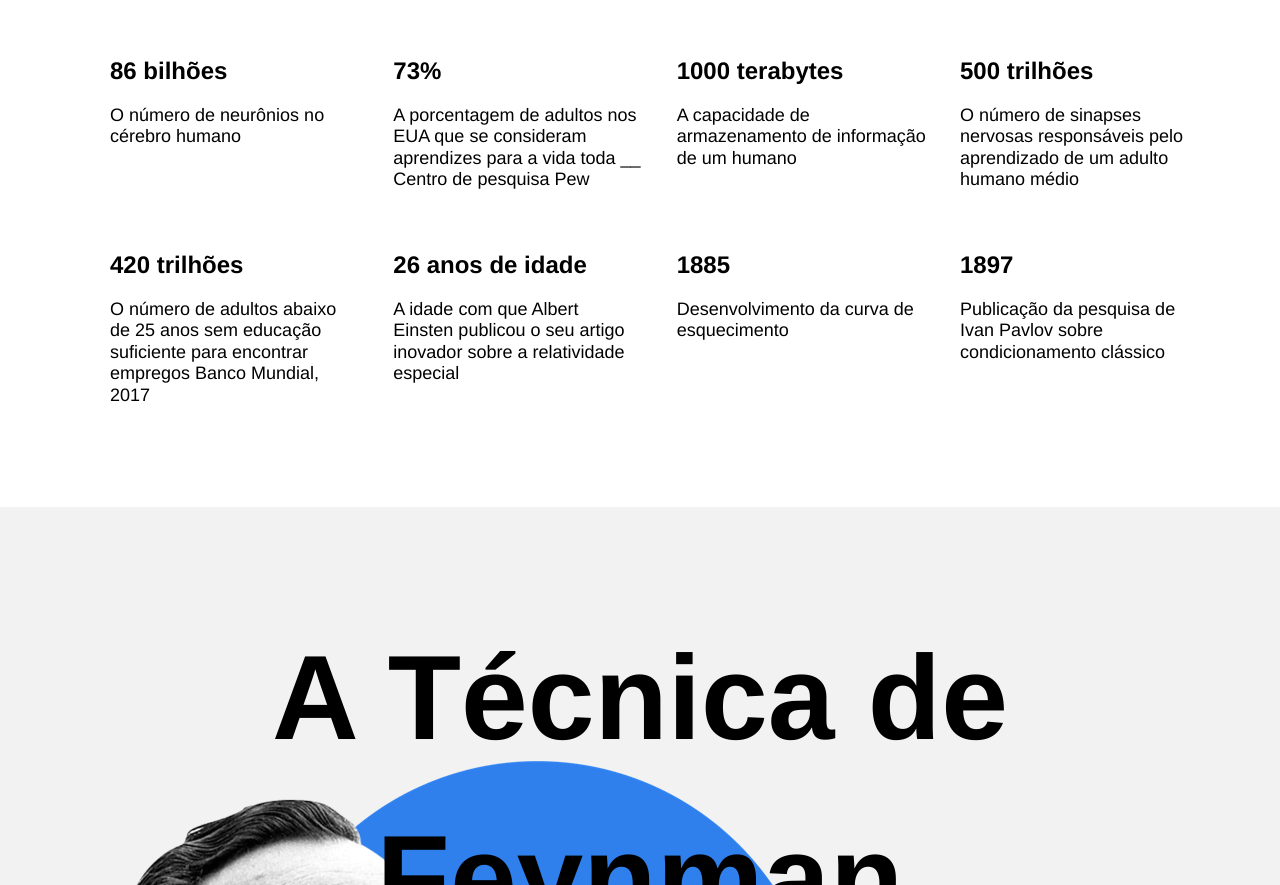
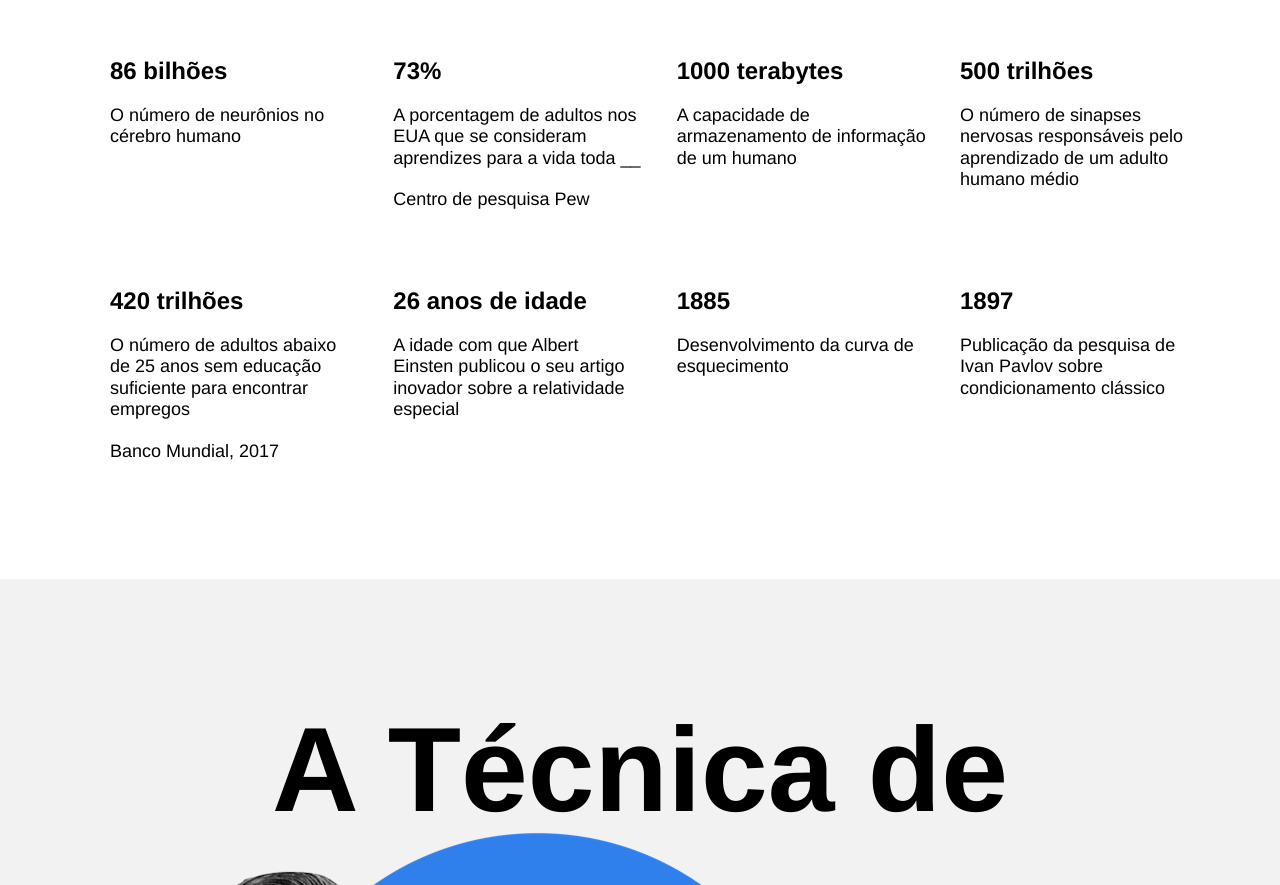
Before and after one commit to gabrielSantillo/web_project_1_ptbr, a plain HTML site: page index.html in a window 1280 px wide. Shown: the part 1618-2503 px from the top of the page. Drawn offline with Linux system fonts and the light colour scheme.

Commit message:
Making the corrections on the index file according to the revisor

```diff
--- a/index.html
+++ b/index.html
@@ -86,7 +86,7 @@
               <h4 class="table__heading">73%</h4>
               <p class="table__text">
                 A porcentagem de adultos nos EUA que se consideram aprendizes
-                para a vida toda __ Centro de pesquisa Pew
+                para a vida toda __ <p class="table__text">Centro de pesquisa Pew</p>
               </p>
             </li>
             <li class="table__cell">
@@ -106,7 +106,7 @@
               <h4 class="table__heading">420 trilhões</h4>
               <p class="table__text">
                 O número de adultos abaixo de 25 anos sem educação suficiente
-                para encontrar empregos Banco Mundial, 2017
+                para encontrar empregos <p class="table__text">Banco Mundial, 2017</p>
               </p>
             </li>
             <li class="table__cell">
```
